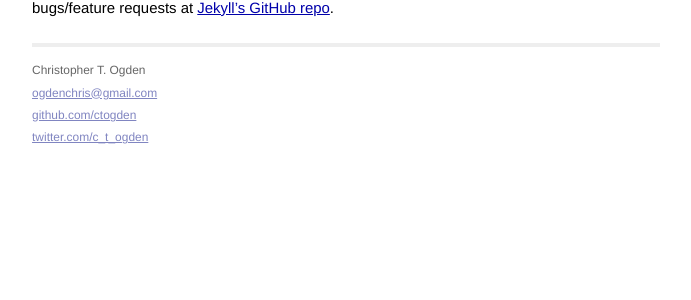
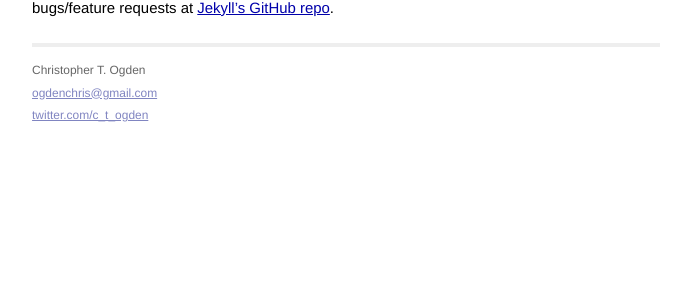
Before and after one commit to ctogden/ctogden.github.io, a Jekyll site: the page built from _posts/2013-07-20-welcome-to-jekyll.markdown, in a window 1280 px wide. Shown: the part 450-750 px from the top of the page, without its empty margins (294-985 px from the left). Built offline with Jekyll 4.4.1, drawn with Linux system fonts in a browser that asks for light colours.

Commit message:
Update default.html

```diff
--- a/_layouts/default.html
+++ b/_layouts/default.html
@@ -29,7 +29,6 @@
                 <p>
                   Christopher T. Ogden<br />
                   <a href="mailto:ogdenchris@gmail.com">ogdenchris@gmail.com</a><br />
-                  <a href="http://github.com/ctogden/">github.com/ctogden</a><br />
                   <a href="http://twitter.com/c_t_ogden/">twitter.com/c_t_ogden</a><br />
                 </p>
               </div>
```
